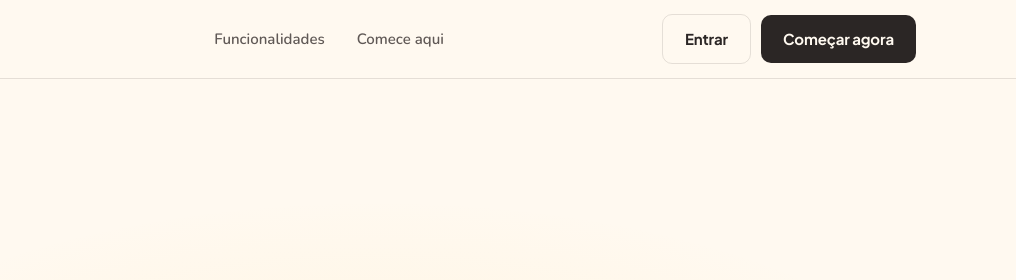
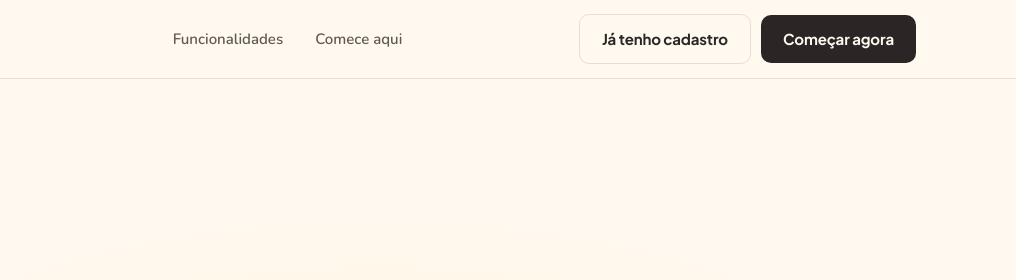
Before and after one commit to josegabrielsilva/comandinha-site, a website: page index.html in a window 1280 px wide. Shown: the top 280 px of the page, 264-1280 px from the left. Drawn offline with nearby package versions, Linux system fonts and the light colour scheme.

Commit message:
Renomeia botão de login para "Já tenho cadastro".
Deixa mais claro que o link é para quem já possui conta no Sysmile.

Co-authored-by: Cursor <cursoragent@cursor.com>

```diff
--- a/index.html
+++ b/index.html
@@ -27,7 +27,7 @@
         <li><a href="#comecar-aqui">Comece aqui</a></li>
       </ul>
       <div class="site-nav__actions">
-        <a class="btn btn--outline site-nav__login" href="https://sysmile-web.onrender.com/">Entrar</a>
+        <a class="btn btn--outline site-nav__login" href="https://sysmile-web.onrender.com/">Já tenho cadastro</a>
         <a class="btn btn--primary site-nav__cta" href="https://sysmile-web.onrender.com/onboarding">Começar agora</a>
       </div>
     </div>
```
